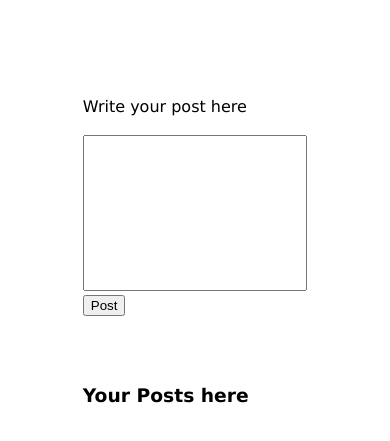
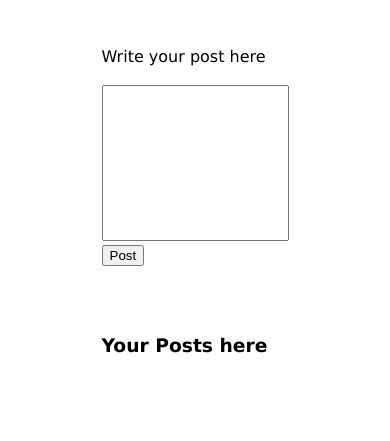
Before and after one commit to p1209s/crud, a plain HTML site: page index.html in a window 390 px wide. Shown: the part 91-532 px from the top of the page. Drawn offline with Linux system fonts and the light colour scheme.

Commit message:
Add files via upload

```diff
--- a/css/style.css
+++ b/css/style.css
@@ -22,7 +22,7 @@ body h1{
 }
 
 textarea{
-    width: 97.25%;
+    width: 100%;
     resize: none;
 }
 
@@ -47,7 +47,10 @@ i{
 
 @media screen and (max-width: 768px) {
     .container{
-        width: 60%;
         flex-direction: column;
+        padding: 0 50px;
+    }
+    textarea{
+        width: 97%;
     }
 }
```
